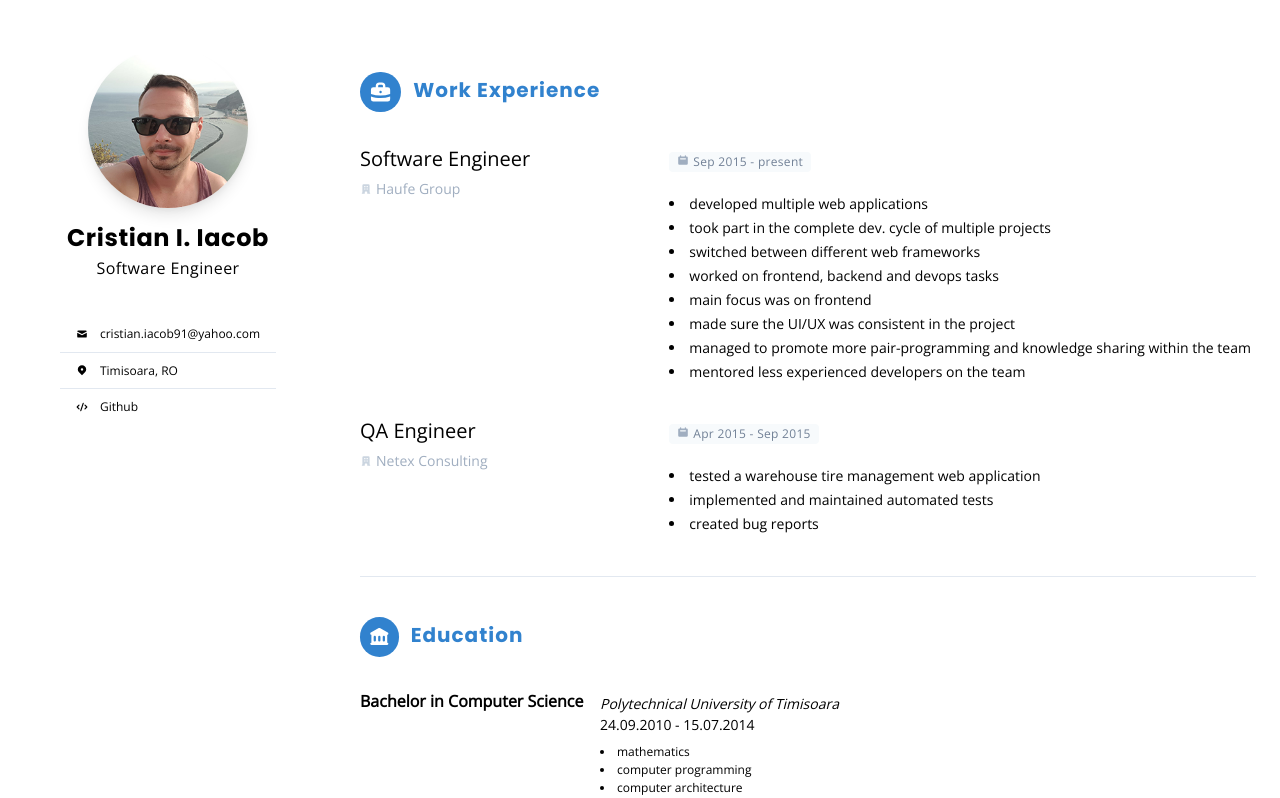
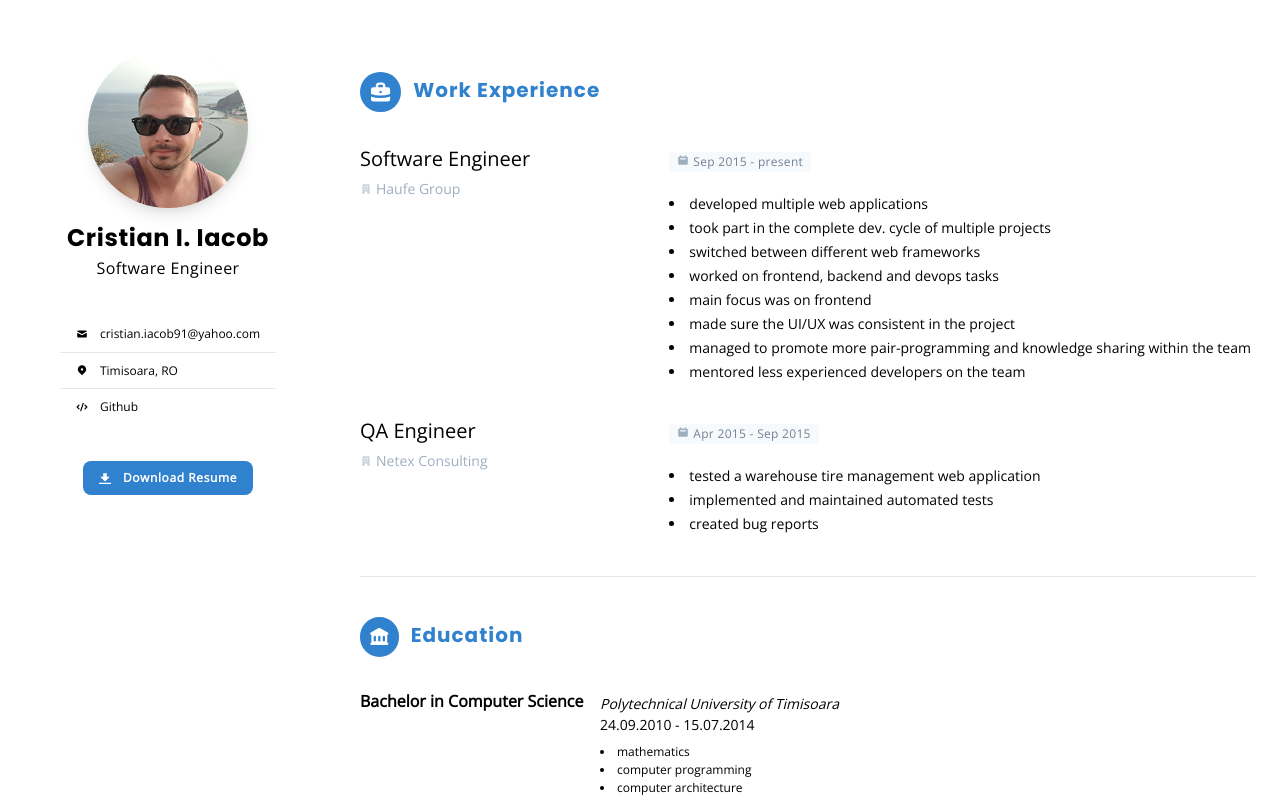
Before and after one commit to CristianIacob/resume, a Next.js app: page / in a window 1280 px wide. Shown: the top 798 px of the page. Built offline with nearby package versions, Linux system fonts and the light colour scheme.

Commit message:
Add download button

```diff
--- a/Assets/svg/dynamic-svg.js
+++ b/Assets/svg/dynamic-svg.js
@@ -76,3 +76,9 @@ export const building = (
       clipRule="evenodd"></path>
   </svg>
 );
+
+export const download = (
+  <svg xmlns="http://www.w3.org/2000/svg" viewBox="0 0 20 20">
+    <path d="M13 8V2H7v6H2l8 8 8-8h-5zM0 18h20v2H0v-2z" />
+  </svg>
+);
--- /dev/null
+++ b/components/PersonalInfo/downloadCV.jsx
@@ -0,0 +1,12 @@
+import React from "react";
+import { download } from "../../Assets/svg/dynamic-svg";
+
+function DownloadCV() {
+  return (
+    <button className="my-5 bg-blue-600 hover:bg-blue-700 focus:outline-none text-white font-bold py-2 px-4 rounded-lg capitalize flex items-center font-sans tracking-wider text-xs">
+      <span className="w-3 h-3 mr-3 text-white fill-current">{download}</span>download resume
+    </button>
+  );
+}
+
+export default DownloadCV;
--- a/components/PersonalInfo/index.jsx
+++ b/components/PersonalInfo/index.jsx
@@ -1,5 +1,6 @@
 import React from "react";
 import { mail, locationPin, code } from "../../Assets/svg/dynamic-svg";
+import DownloadCV from "./downloadCV";
 
 const Picture = () => <img className="w-40 h-40 shadow-lg md:w-36 md:h-36 object-cover object-center rounded-full" src={`/profile.jpg`} />;
 
@@ -40,6 +41,7 @@ function PersonalInfo(props) {
         location={{ icon: locationPin, value: location }}
         code={{ icon: code, value: github }}
       />
+      <DownloadCV />
     </section>
   );
 }
```
